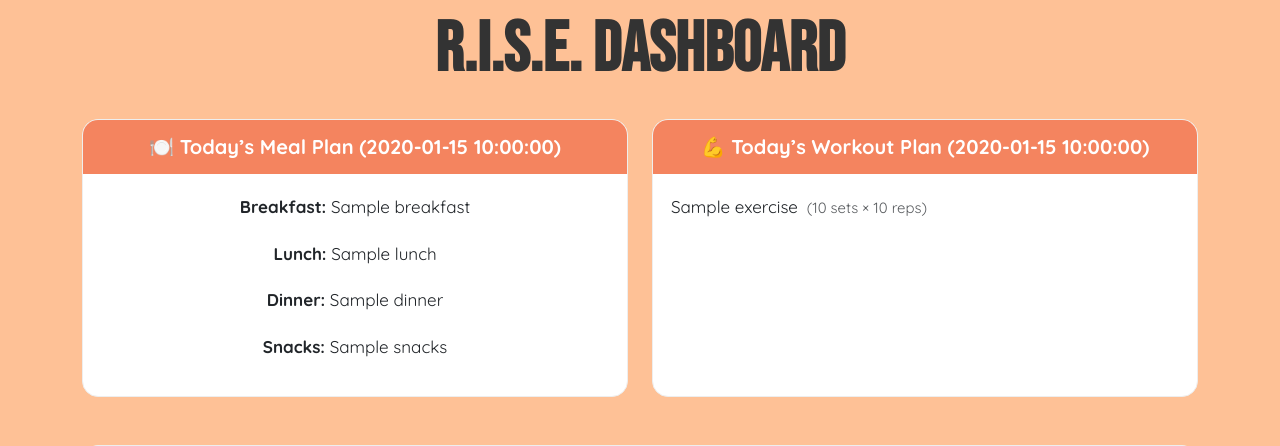
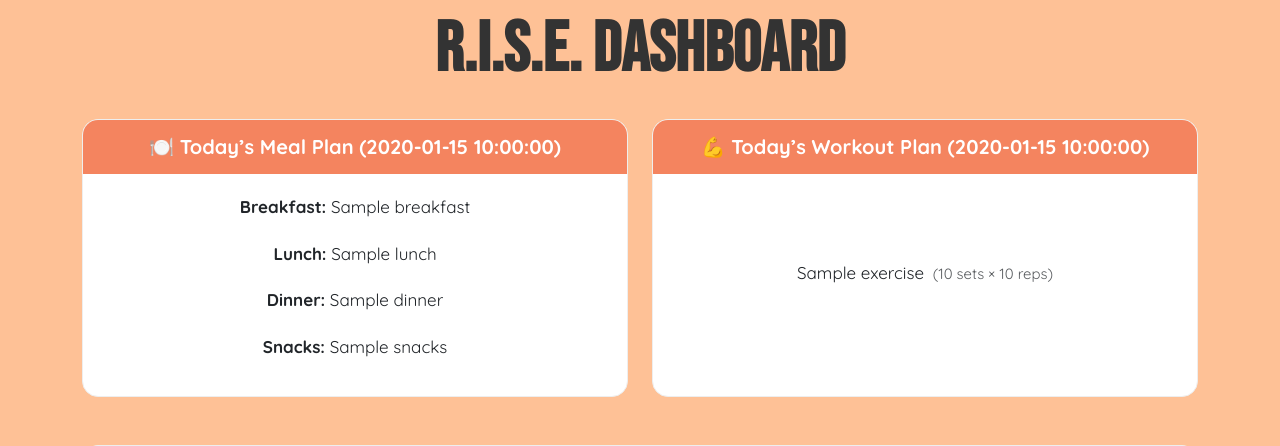
Before and after one commit to emilyryalls/git_final_project, a Flask app: template application/templates/dashboard.html in a window 1280 px wide. Shown: the part 150-596 px from the top of the page. Run offline with Flask 3, Linux system fonts and the light colour scheme; the template is opened without the code that fills it: most values are stand-ins (such as "Sample title", 1, 10 or a date in 2020); grey boxes marked "Sample" are stand-in pictures.

Commit message:
Last push

```diff
--- a/application/templates/blog/view_blog.html
+++ b/application/templates/blog/view_blog.html
@@ -24,11 +24,11 @@
 
 
     <!-- Blog Summary -->
-    <p class="lead text-center">{{ blog.summary }}</p>
+    <p class="lead text-justify">{{ blog.summary }}</p>
 
 
     <!-- Blog Content -->
-    <div class="blog-content">
+    <div class="blog-content" style="text-align:justify;">
         <!-- Loop through each paragraph and display it in its own paragraph -->
         {% for paragraph in blog.content.split('\n') %}
             <p>{{ paragraph }}</p>
--- a/application/templates/dashboard.html
+++ b/application/templates/dashboard.html
@@ -13,7 +13,7 @@
             <a href="{{ url_for('meal_plan_dashboard') }}" class="text-decoration-none text-dark">
                 <div class="dashboard-card h-100 hover-shadow">
                     <div class="card-header">🍽️ Today’s Meal Plan ({{ today }})</div>
-                    <div class="card-body">
+                    <div class="card-body d-flex flex-column justify-content-center align-items-center text-center">
                         {% if todays_meals %}
                             <p><strong>Breakfast:</strong> {{ todays_meals.breakfast or "Not set" }}</p>
                             <p><strong>Lunch:</strong> {{ todays_meals.lunch or "Not set" }}</p>
@@ -33,7 +33,7 @@
             <a href="{{ url_for('view_workout_plan') }}" class="text-decoration-none text-dark">
                 <div class="dashboard-card h-100 hover-shadow">
                     <div class="card-header">💪 Today’s Workout Plan ({{ today }})</div>
-                    <div class="card-body">
+                    <div class="card-body d-flex flex-column justify-content-center align-items-center text-center">
                         {% if todays_workout is none %}
                             <p>
                                 No workout plan found. Update your
@@ -44,7 +44,7 @@
                         {% elif todays_workout %}
                             <ul class="list-unstyled">
                                 {% for item in todays_workout %}
-                                    <li class="d-flex align-items-center mb-2">
+                                    <li class=" text-center mb-2">
                                         <span>
                                             {{ item.exercise }} <small class="text-muted ms-1">({{ item.sets }} sets × {{ item.reps }} reps)</small>
                                         </span>
```
